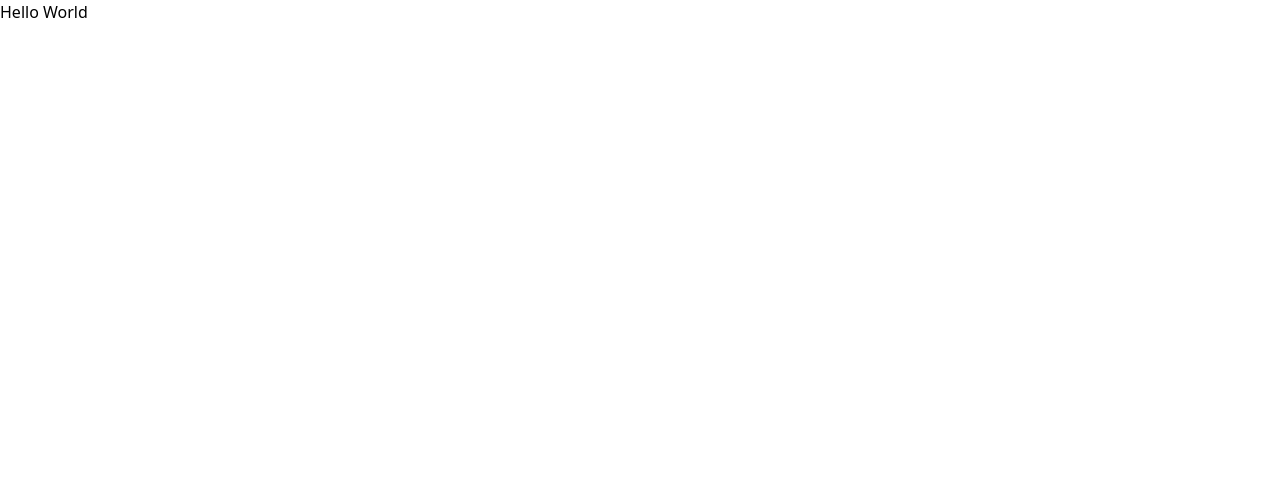
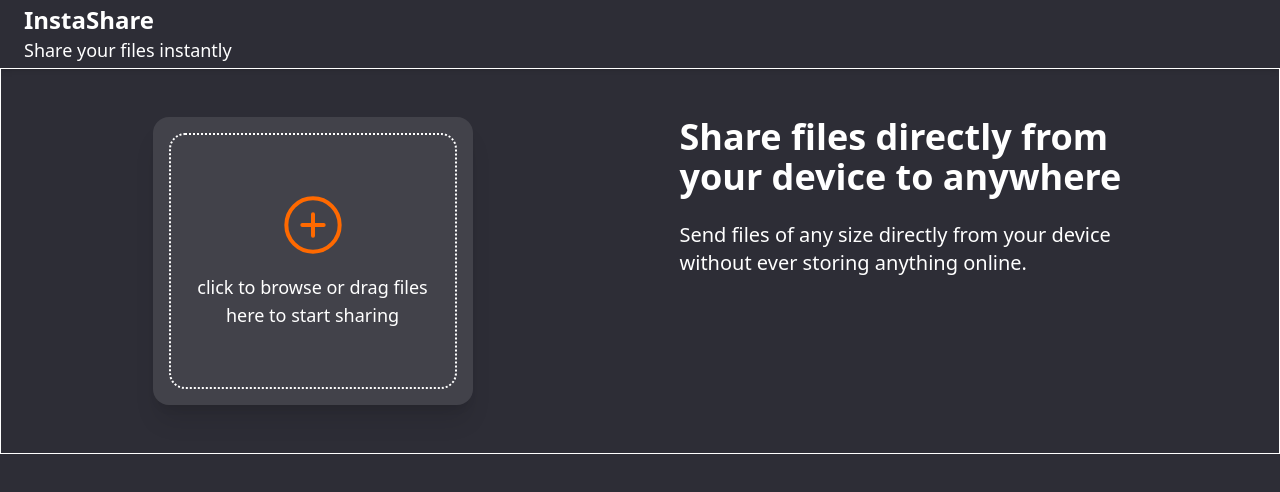
Before and after one commit to singh-vinit/insta_share, a Next.js app: page / in a window 1280 px wide. Shown: the top 492 px of the page. Built offline with nearby package versions, Linux system fonts and the light colour scheme.

Commit message:
basic-layout done

```diff
--- a/src/app/page.tsx
+++ b/src/app/page.tsx
@@ -1,3 +1,15 @@
+import Header from "@/components/Header";
+import FileUpload from "@/components/FileUpload";
+import Feature from "@/components/Feature";
+
 export default function Home() {
-  return <div>Hello World</div>;
+  return (
+    <div className="min-h-screen bg-[#2d2d36]">
+      <Header />
+      <main className="p-12 flex justify-around border border-white">
+        <FileUpload />
+        <Feature />
+      </main>
+    </div>
+  );
 }
--- /dev/null
+++ b/src/components/Feature.tsx
@@ -0,0 +1,15 @@
+function Feature() {
+  return (
+    <div className="max-w-md flex flex-col gap-y-6">
+      <h1 className="font-bold text-4xl text-white">
+        Share files directly from your device to anywhere
+      </h1>
+      <p className="font-light text-xl text-white">
+        Send files of any size directly from your device without ever storing
+        anything online.
+      </p>
+    </div>
+  );
+}
+
+export default Feature;
--- /dev/null
+++ b/src/components/FileUpload.tsx
@@ -0,0 +1,37 @@
+const CirclePlus = () => {
+  return (
+    <svg
+      className="w-16 h-16 text-orange-500"
+      xmlns="http://www.w3.org/2000/svg"
+      viewBox="0 0 24 24"
+      width="24"
+      height="24"
+      color="currentColor"
+      fill="none"
+    >
+      <path
+        d="M12 8V16M16 12H8"
+        stroke="currentColor"
+        strokeWidth="1.5"
+        strokeLinecap="round"
+        strokeLinejoin="round"
+      />
+      <circle cx="12" cy="12" r="10" stroke="currentColor" strokeWidth="1.5" />
+    </svg>
+  );
+};
+
+function FileUpload() {
+  return (
+    <div className="w-[20rem] h-[18rem] bg-[#42424a] rounded-2xl p-4 shadow-xl">
+      <div className="p-2 w-full h-full border-2 border-dotted border-white rounded-2xl flex flex-col justify-center items-center gap-y-4 hover:bg-orange-400/10 transition-colors duration-300 ease-in-out">
+        <CirclePlus />
+        <p className="text-lg text-white text-center">
+          click to browse or drag files here to start sharing
+        </p>
+      </div>
+    </div>
+  );
+}
+
+export default FileUpload;
--- /dev/null
+++ b/src/components/Header.tsx
@@ -0,0 +1,10 @@
+function Header() {
+  return (
+    <header className="px-6 py-1 text-white shadow-md">
+      <h1 className="font-bold text-2xl">InstaShare</h1>
+      <p className="font-light text-lg">Share your files instantly</p>
+    </header>
+  );
+}
+
+export default Header;
```
Also changed, not shown: 1 other file (tests, documents, lock files or other folders).
